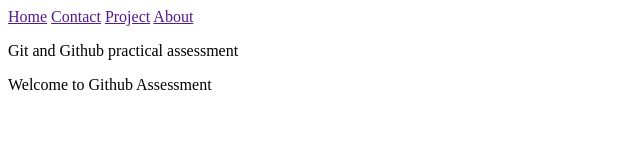
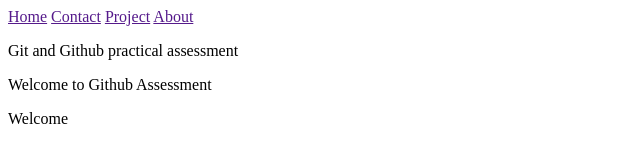
Before and after one commit to Sindhu-2017/git_assessment, a plain HTML site: page index.html in a window 1280 px wide. Shown: the full height of the page, 0-640 px from the left. Drawn offline with Linux system fonts and the light colour scheme.

Commit message:
para added

```diff
--- a/index.html
+++ b/index.html
@@ -15,6 +15,7 @@
 
 
     <p>Welcome to Github Assessment</p>
+    <p>Welcome
 
 </body>
 </html>
```
